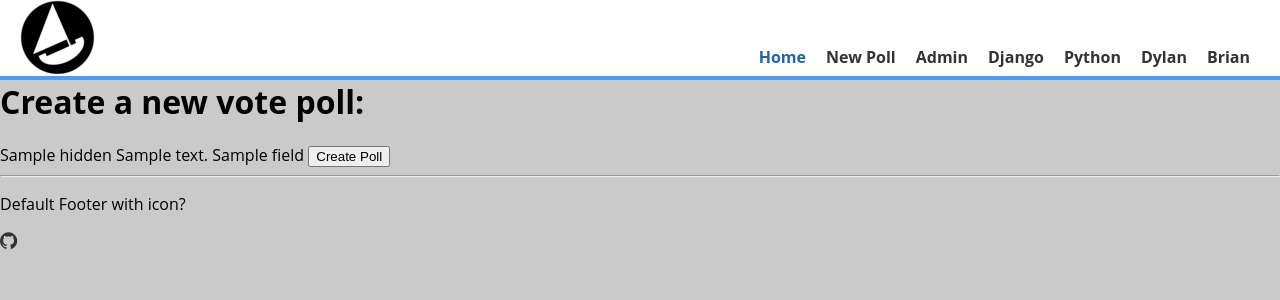
After one commit to astrodsg/vote-boat-site, a Django app: template vote_boat_site/templates/vote_boat_site/new_poll.html in a window 1280 px wide. The commit adds this page. Shown: the top 300 px of the page. Run offline with Django 3.2, Linux system fonts and the light colour scheme; the template is opened without the code that fills it: most values are stand-ins (such as "Sample title", 1, 10 or a date in 2020).

Commit message:
templates for the vote boat

```diff
--- a/vote_boat_site/templates/vote_boat_site/base.html
+++ b/vote_boat_site/templates/vote_boat_site/base.html
@@ -28,6 +28,7 @@
                 <a href="#" id="menu-icon"></a>
                 <ul>
                     <li><a href="http://127.0.0.1:8000" class="current">Home</a></li>
+                    <li><a href="http://127.0.0.1:8000/new_poll">New Poll</a></li>
                     <li><a href="http://127.0.0.1:8000/admin/">Admin</a></li>
                     <li><a href="https://www.djangoproject.com/">Django</a></li>
                     <li><a href="https://www.python.org/">Python</a></li>
--- a/vote_boat_site/templates/vote_boat_site/index.html
+++ b/vote_boat_site/templates/vote_boat_site/index.html
@@ -5,7 +5,7 @@
 {% endblock %}
 
 {% block content %}
-<h1>Welcome to... the Vote Boat</h1>
+<h1>{{ message }}</h1>
 <p>
     Go ahead and scroll down, watch how the menu bar stays. Also shrink the window
     and see how the menu bar is responsive :)
--- /dev/null
+++ b/vote_boat_site/templates/vote_boat_site/new_poll.html
@@ -0,0 +1,44 @@
+{% extends "vote_boat_site/base.html" %}
+
+{% block title %}
+Vote Boat : New Poll
+{% endblock %}
+
+{% block content %}
+<!--
+<styles>
+    .form-vote-boat{
+
+    }
+
+    #add-poll-form {
+
+
+    }
+</styles>
+ -->
+
+
+<h1>Create a new vote poll:</h1>
+<form id="add-poll-form" class="form-vote-boat" method="post" action="/new_poll/">
+    {% csrf_token %}
+    {% for hidden in poll.hidden_fields %}
+        {{ hidden }}
+    {% endfor %}
+
+    {% for field in poll.visible_fields %}
+        {{ field.errors }}
+        {{ field.help_text }}
+        {{ field }}
+    {% endfor %}
+
+    {% for field in user.visible_fields %}
+        {{ field.errors }}
+        {{ field.help_text }}
+        {{ field }}
+    {% endfor %}
+
+    <input type="submit" name="submit" value="Create Poll" />
+</form>
+
+{% endblock %}
```
